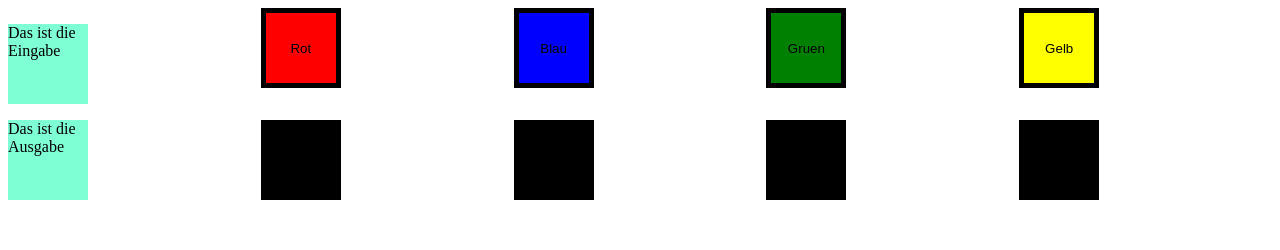
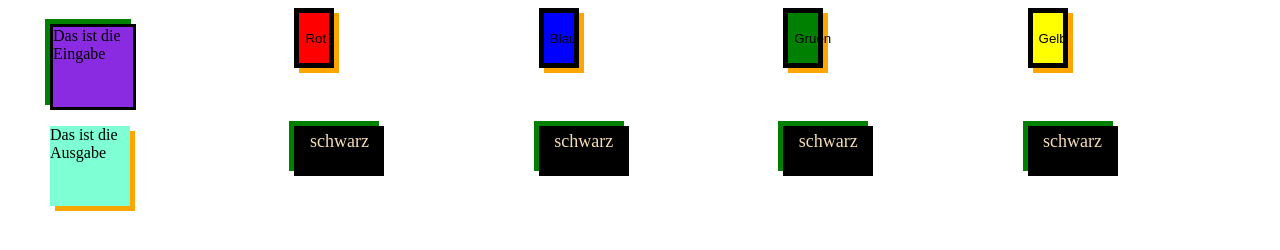
Before and after one commit to fink-inventions/Code-Breaker-by-fi-in, a plain HTML site: page index.html in a window 1280 px wide. Drawn offline with Linux system fonts and the light colour scheme.

Commit message:
modified:   css/style.css 	modified:   index.html

```diff
--- a/css/style.css
+++ b/css/style.css
@@ -1,8 +1,22 @@
-
-
+body {
+    margin-left: 50px;
+}
 .grid-container {
     display: grid;
+
+    grid-template-columns: 1fr 1fr 1fr  1fr 1fr;
+    grid-template-rows: 10% 10% 10% 50% 20%;
+   }
+#eingabe.grid-container {
+    display: grid;
+
     grid-template-columns: 1fr 1fr 1fr 1fr 1fr;
+    grid-template-rows: 10% 10% 10% 50% 20%;
+   }
+.ausgabecontainer.grid-container {
+    display: grid;
+
+    grid-template-columns: 1fr 1fr   1fr;
     grid-template-rows: 10% 10% 10% 50% 20%;
    }
 
@@ -10,8 +24,14 @@
     width: 80px;
     height: 80px;
     background-color: aquamarine;
+    box-shadow: orange 5px 5px;
 
 
+
+}
+
+.tippstone.grid-item {
+    background-color: rebeccapurple;
 }
 
 #Rot.grid-item {
@@ -27,11 +47,35 @@
 #Gelb.grid-item {
     background-color: yellow;
 }
-button {
+
+button.grid-item {
     border-style: solid;
     border-width:  5px;
+    background-color: aqua;
+    height: 60px;
+    width: 40px;
 }
 
 #Position1.grid-item {
+    height: 40px;
+    padding: 5px;;
     background-color: black;
+    font-size: large;
+    color: wheat;
+    text-align: center;
+    box-shadow: green  -5px -5px;
+
+
+
 }
+p.grid-item {
+    background-color: blueviolet;
+    width: 80px;
+    height: 80px;
+    border-style: solid;
+    border-width: 3px;
+    box-shadow: green  -5px -5px;
+
+
+
+}
--- a/index.html
+++ b/index.html
@@ -8,10 +8,11 @@
     <link rel="stylesheet" href="/css/style.css">
 </head>
 <body>
-    <div class="grid-container" name="Eingabecontainer" id="Eingabe">
+    <div class="grid-container" name="eingabecontainer" id="eingabe">
 
          <p class="grid-item">Das ist die Eingabe</p>
-          <button class = "grid-item" name = "Tippstein Rot" id="Rot">Rot</button>
+
+          <button class = "grid-item" name = "tippstone" id="Rot">Rot</button>
           <button class = "grid-item" name = "Tippstein" id="Blau">Blau</button>
           <button class = "grid-item" name = "Tippstein" id="Gruen">Gruen</button>
           <button class = "grid-item" name = "Tippstein" id="Gelb">Gelb</button>
```
